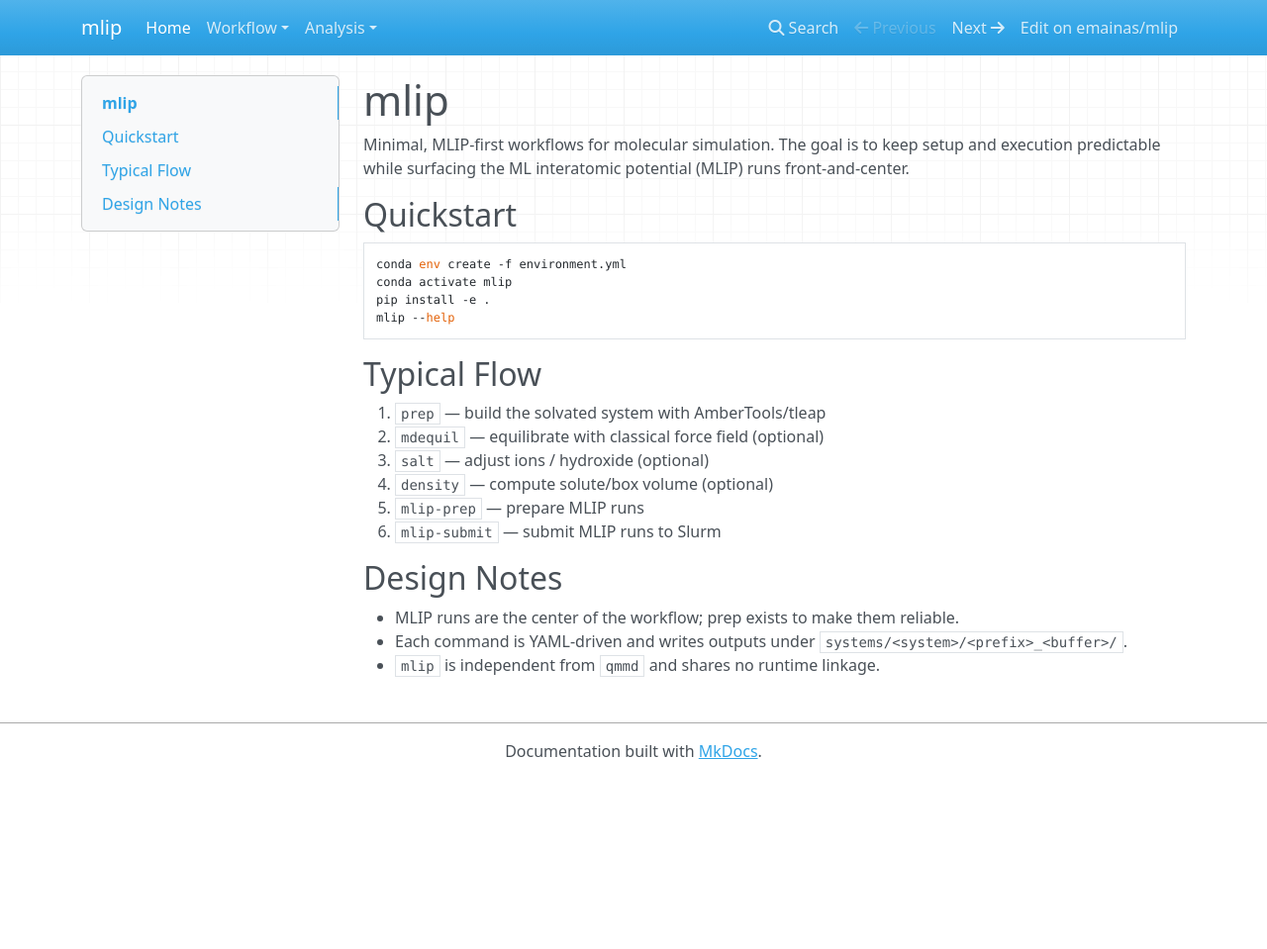
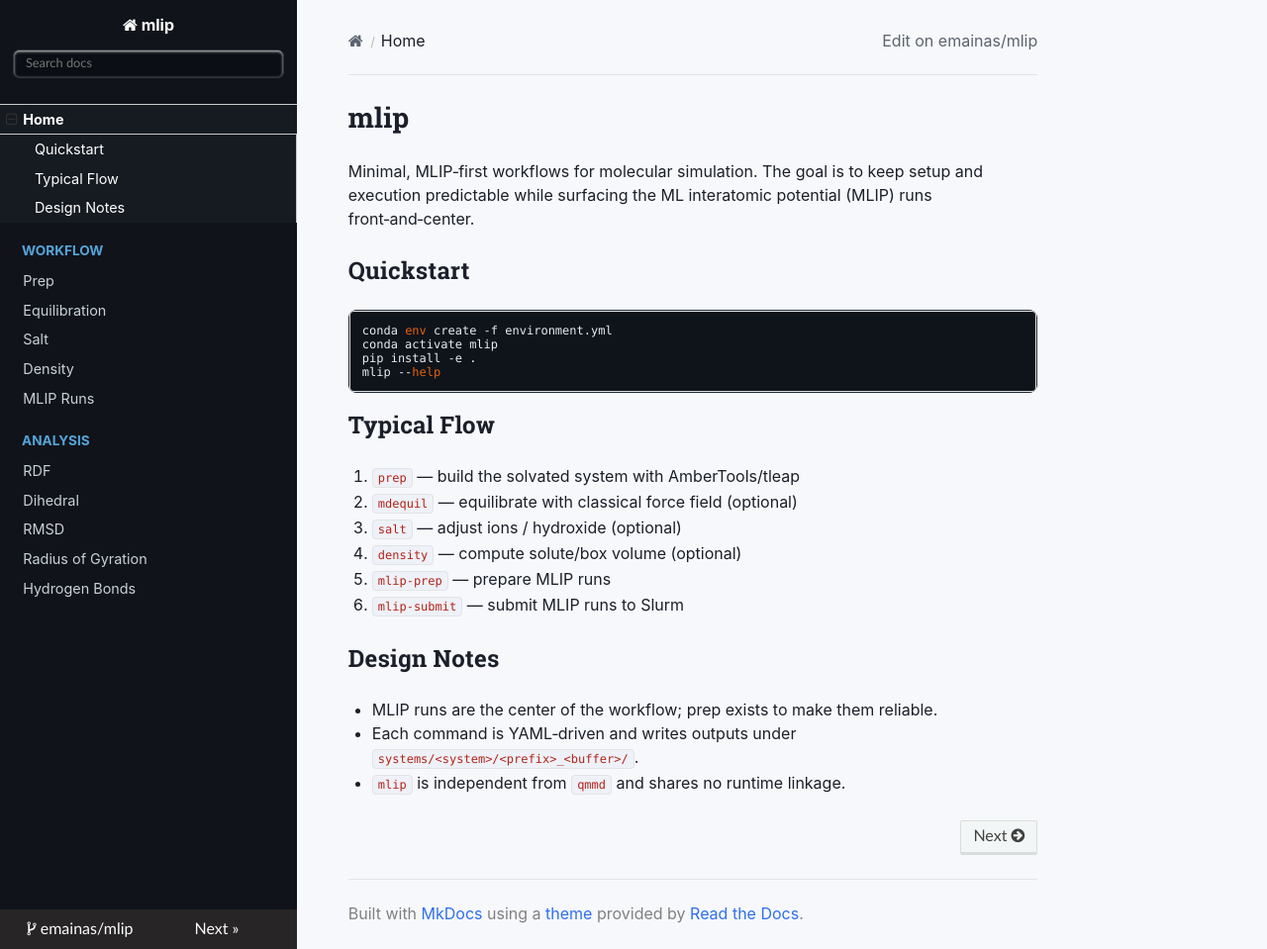
Before and after one commit to emainas/mlip, an MkDocs documentation site: the page built from docs/index.md, in a window 1280 px wide and 959 px high. Shown: the whole window at 99% size. Built offline with MkDocs 1.6.1, drawn with Linux system fonts in a browser that asks for light colours; nearby versions of some CDN libraries.

Commit message:
Tweak MkDocs theme and styling

```diff
--- /dev/null
+++ b/docs/stylesheets/extra.css
@@ -0,0 +1,104 @@
+:root {
+  --bg: #f7f8fb;
+  --panel: #ffffff;
+  --text: #1b1f2a;
+  --muted: #5c6370;
+  --accent: #2f6fed;
+  --code-bg: #0f131a;
+  --code-text: #e6edf3;
+}
+
+body {
+  background: var(--bg);
+  color: var(--text);
+  font-family: "SF Pro Text", "Segoe UI", "Helvetica Neue", Arial, sans-serif;
+}
+
+.wy-side-scroll {
+  background: #10131a;
+}
+
+.wy-nav-side {
+  background: #10131a;
+}
+
+.wy-menu-vertical a {
+  color: #c9d1d9;
+}
+
+.wy-menu-vertical a:hover,
+.wy-menu-vertical li.current a {
+  background: #161b22;
+  color: #ffffff;
+}
+
+.wy-nav-content {
+  background: var(--bg);
+}
+
+.wy-nav-content-wrap {
+  background: var(--bg);
+}
+
+.wy-nav-content,
+.wy-side-nav-search {
+  box-shadow: none;
+}
+
+.wy-side-nav-search {
+  background: #10131a;
+  color: #ffffff;
+}
+
+.wy-side-nav-search input[type="text"] {
+  border-radius: 6px;
+  border: 1px solid #30363d;
+  background: #0b0e14;
+  color: #e6edf3;
+}
+
+.wy-nav-content a {
+  color: var(--accent);
+}
+
+.wy-nav-content a:visited {
+  color: #2759c9;
+}
+
+.rst-content h1,
+.rst-content h2,
+.rst-content h3,
+.rst-content h4 {
+  letter-spacing: 0.2px;
+}
+
+.rst-content code {
+  background: #eef1f7;
+  border-radius: 4px;
+  color: #b42318;
+}
+
+.rst-content pre code {
+  background: var(--code-bg);
+  color: var(--code-text);
+}
+
+.rst-content pre {
+  background: var(--code-bg);
+  border-radius: 8px;
+  border: 1px solid #1f2937;
+}
+
+.wy-breadcrumbs a {
+  color: var(--muted);
+}
+
+.wy-nav-top {
+  background: #10131a;
+}
+
+@media (max-width: 768px) {
+  .wy-nav-side {
+    background: #10131a;
+  }
+}
--- a/mkdocs.yml
+++ b/mkdocs.yml
@@ -20,4 +20,7 @@ nav:
       - Hydrogen Bonds: analysis/hbond.md
 
 theme:
-  name: mkdocs
+  name: readthedocs
+
+extra_css:
+  - stylesheets/extra.css
```
